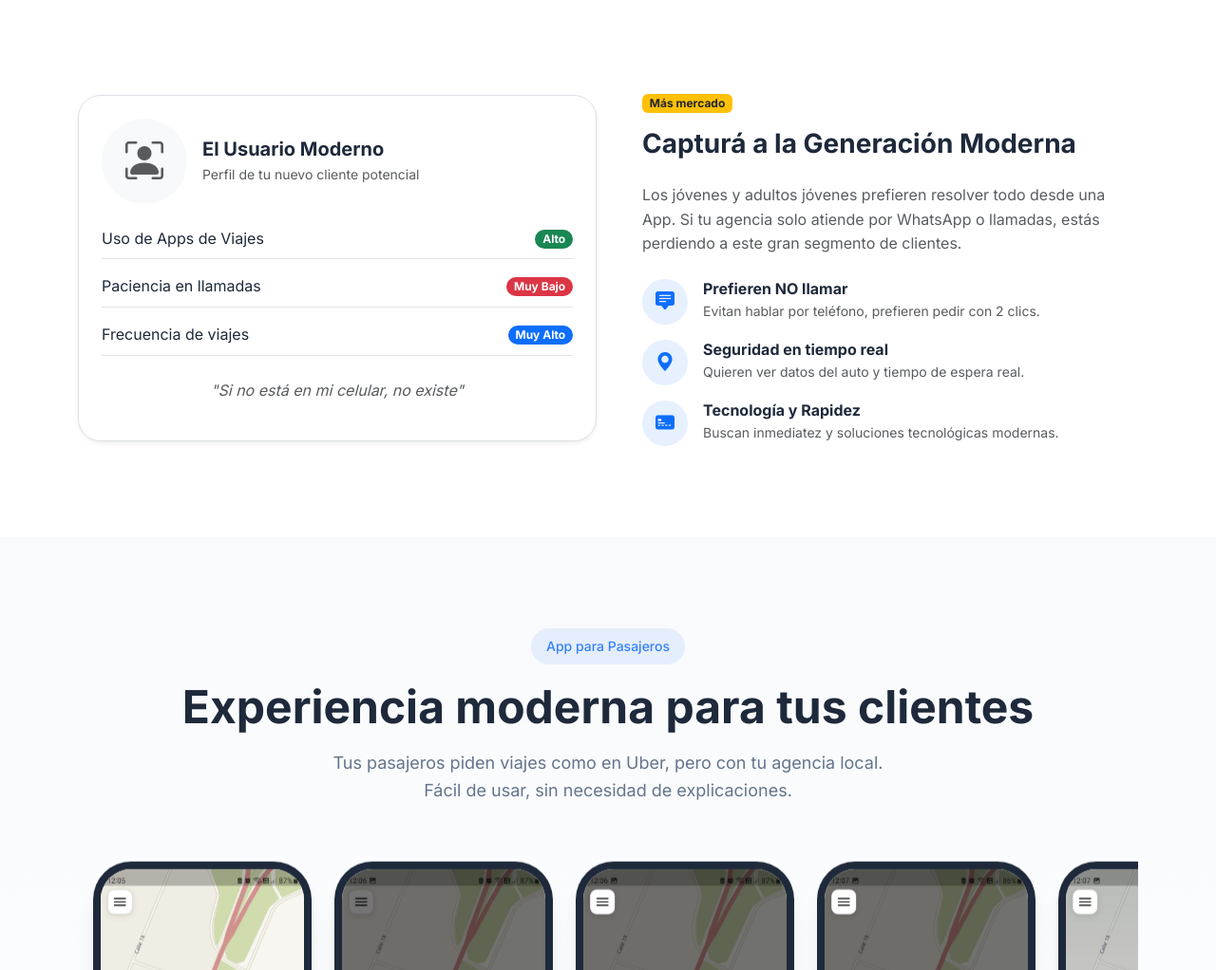
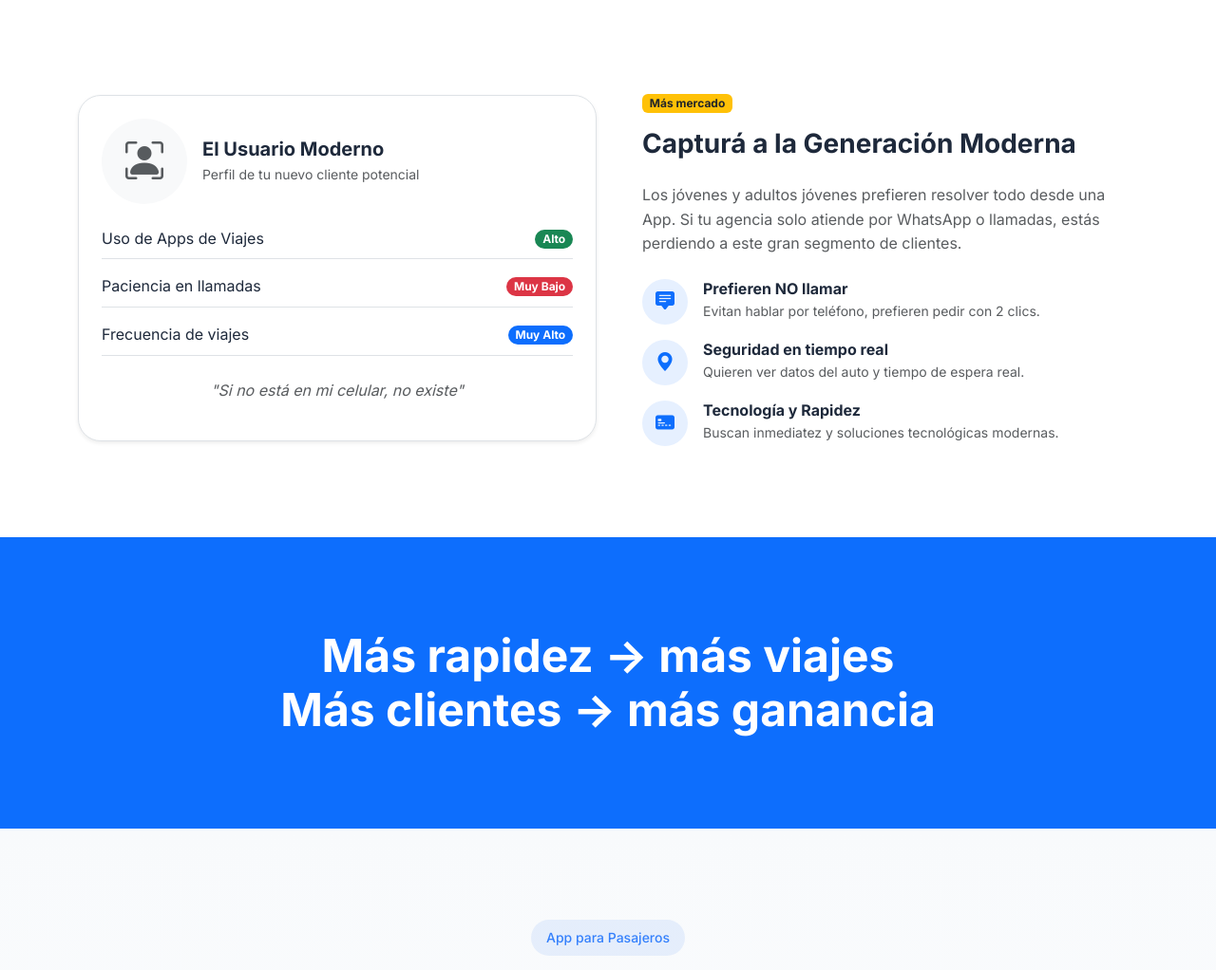
Before and after one commit to Vladimir4063/RideManager, a Flask app: page / in a window 1280 px wide. Shown: the part 5478-6500 px from the top of the page at 95% size. Run offline with Flask 3, Linux system fonts and the light colour scheme.

Commit message:
Add block más viajes, más ganacia

```diff
--- a/templates/index.html
+++ b/templates/index.html
@@ -640,6 +640,17 @@
         </div>
     </section>
 
+    <section id="mensaje-corto" class="section-padding bg-primary text-white">
+        <div class="container">
+            <div class="text-center">
+                <h2 class="section-title text-white mb-0">Más rapidez -> más viajes</h2>
+                <h2 class="section-title text-white mb-0"></h2>
+
+                <h2 class="section-title text-white mb-0">Más clientes -> más ganancia</h2>
+            </div>
+        </div>
+    </section>
+
     <section id="app-pasajero" class="section-padding bg-gradient-light">
         <div class="container">
             <div class="text-center mb-5">
```
